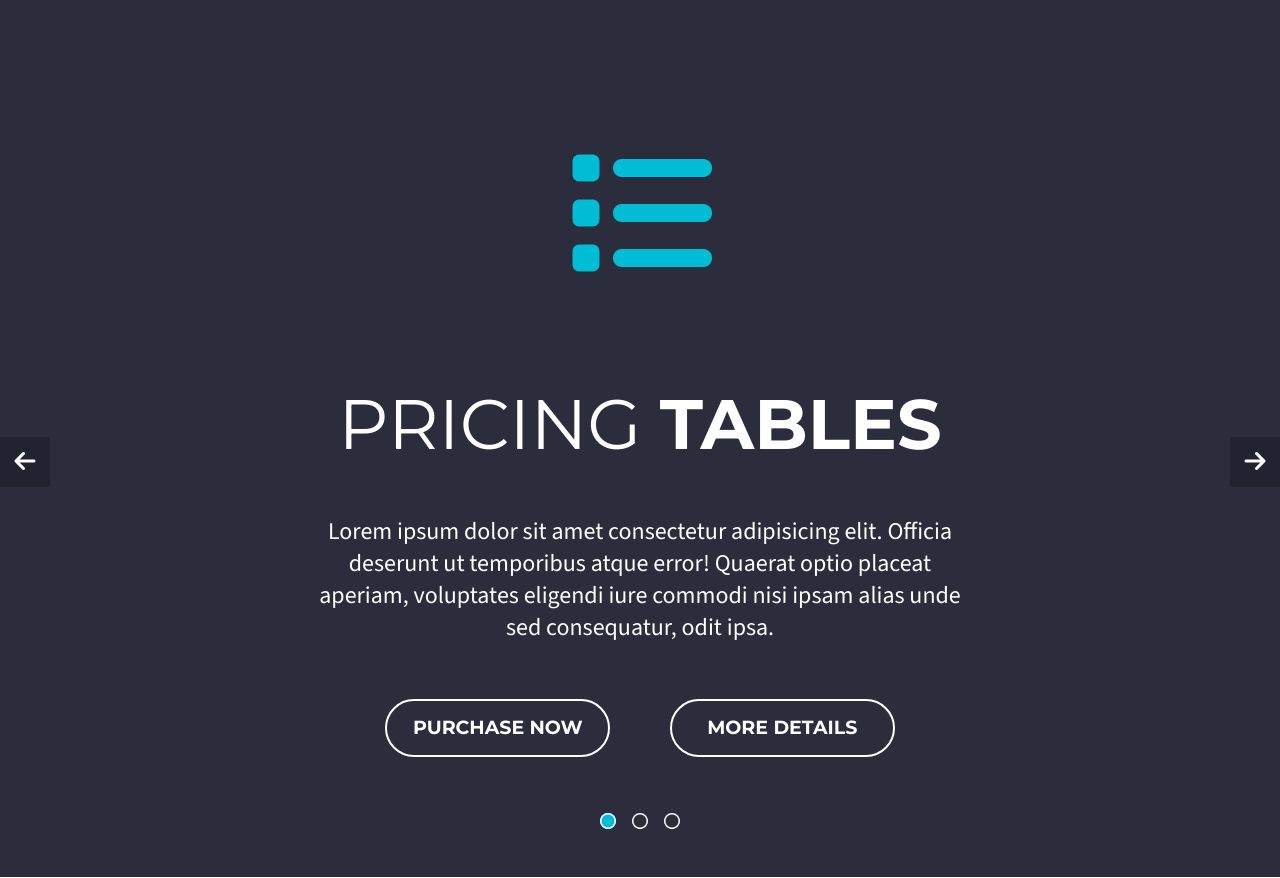
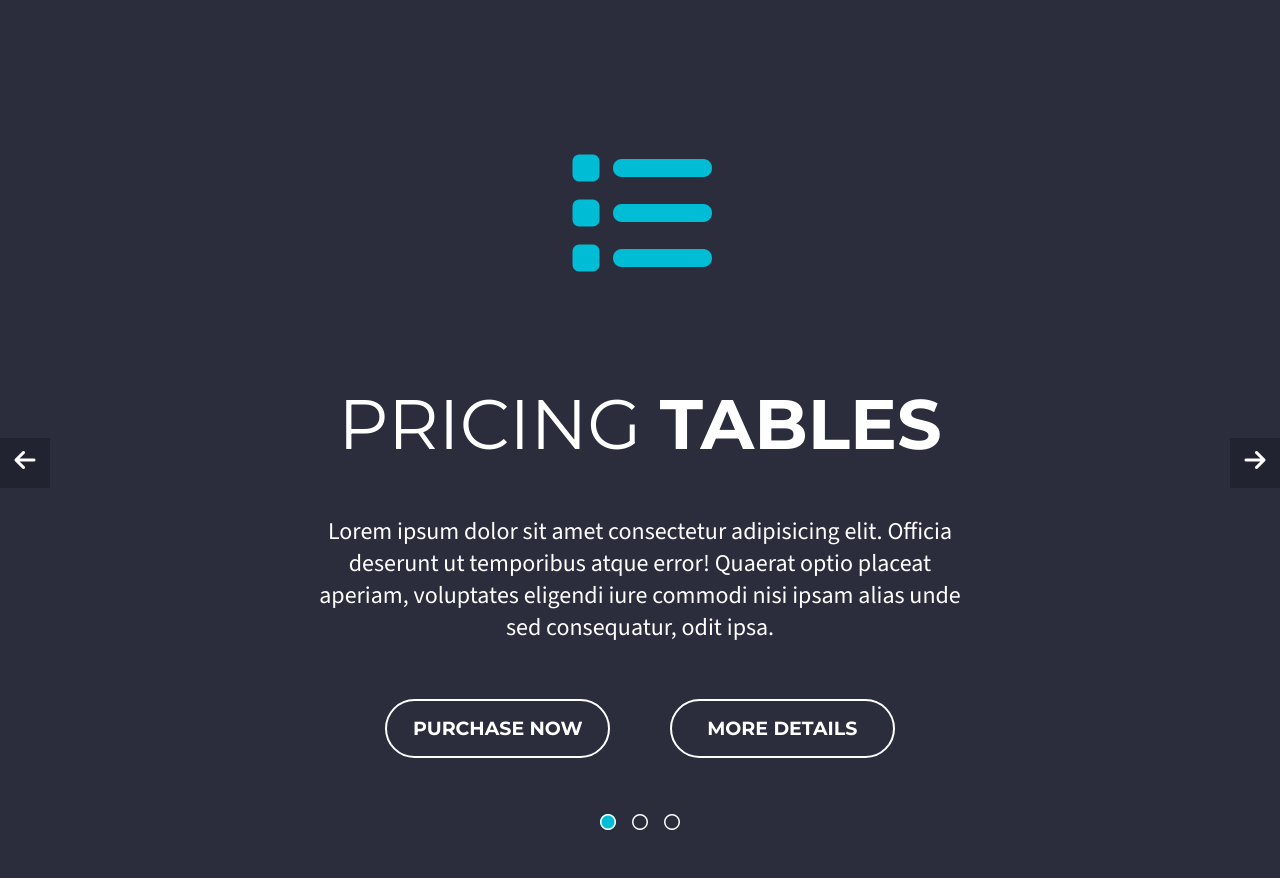
Before and after one commit to tienhvu/pricing-tables, a plain HTML site: page index.html in a window 1280 px wide. Shown: the part 88-966 px from the top of the page. Drawn offline with nearby package versions, Linux system fonts and the light colour scheme.

Commit message:
fix(feature/slider): update button css

```diff
--- a/css/slider.css
+++ b/css/slider.css
@@ -28,6 +28,7 @@
 }
 
 .slider__button {
+  display: inline-block;
   min-width: calc(225px * var(--size-multiplier));
   font-size: calc(1.1875rem * var(--size-multiplier));
   font-weight: bold;
--- a/index.html
+++ b/index.html
@@ -85,24 +85,24 @@
                     </p>
                     <div class="row justify-content-center my-5">
                         <div class="col-lg-5 col-sm-12 my-2 text-center">
-                            <button class="slider__button px-4 py-3 slider__button-purchase">
+                            <a class="slider__button px-4 py-3 slider__button-purchase">
                                 Purchase now
-                            </button>
+                            </a>
                         </div>
                         <div class="col-lg-5 col-sm-12 my-2 text-center">
-                            <button class="slider__button px-4 py-3 slider__button-details">
+                            <a class="slider__button px-4 py-3 slider__button-details">
                                 More details
-                            </button>
+                            </a>
                         </div>
                     </div>
                 </div>
 
-                <button class="slider__arrow slider__arrow--prev">
+                <a class="slider__arrow slider__arrow--prev text-center">
                     <i class="fa-solid fa-arrow-left"></i>
-                </button>
-                <button class="slider__arrow slider__arrow--next">
+                </a>
+                <a class="slider__arrow slider__arrow--next text-center">
                     <i class="fa-solid fa-arrow-right"></i>
-                </button>
+                </a>
                 <div class="row d-flex justify-content-center m-5">
                     <i class="slider__indicator slider__indicator--current fa-regular fa-circle mx-2"></i>
                     <i class="slider__indicator fa-regular fa-circle mx-2"></i>
```
Also changed, not shown: 1 other file.
